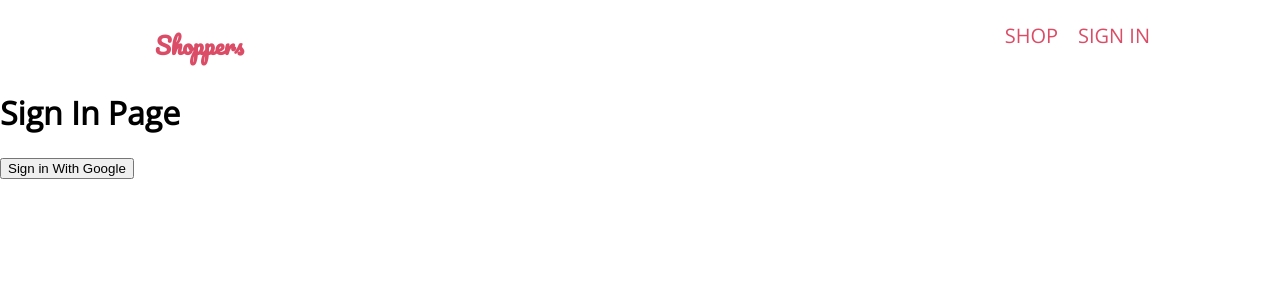
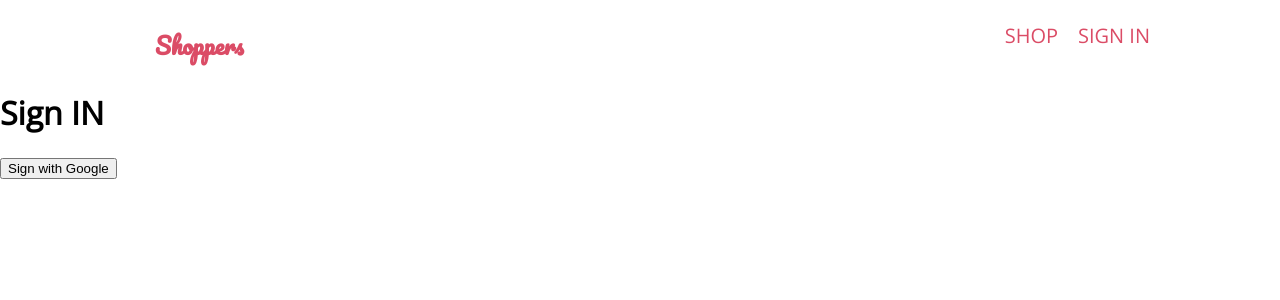
Before and after one commit to TheSysCoder/react-e-shop, a React (Create React App) app: page /sign-in in a window 1280 px wide. Shown: the top 300 px of the page. Built offline with nearby package versions, Linux system fonts and the light colour scheme; no server answers; the HTML template or start-up script is replaced by a standard one.

Commit message:
firebase utils

```diff
--- a/src/routes/sign-in/sign-in.component.jsx
+++ b/src/routes/sign-in/sign-in.component.jsx
@@ -1,17 +1,19 @@
 import {
   signInWithGooglePopup,
-  createUserDocumentFromAuth,
+  createUserDocfromAuth,
 } from "../../utils/firebase/firebase.utils";
 
 const SignIn = () => {
   const logGoogleUser = async () => {
     const { user } = await signInWithGooglePopup();
-    const userDocRef = await createUserDocumentFromAuth(user);
+    createUserDocfromAuth(user);
+    const userDocRef = await createUserDocfromAuth(user);
   };
+
   return (
     <div>
-      <h1>Sign In Page</h1>
-      <button onClick={logGoogleUser}>Sign in With Google</button>
+      <h1>Sign IN</h1>
+      <button onClick={logGoogleUser}>Sign with Google</button>
     </div>
   );
 };
```
